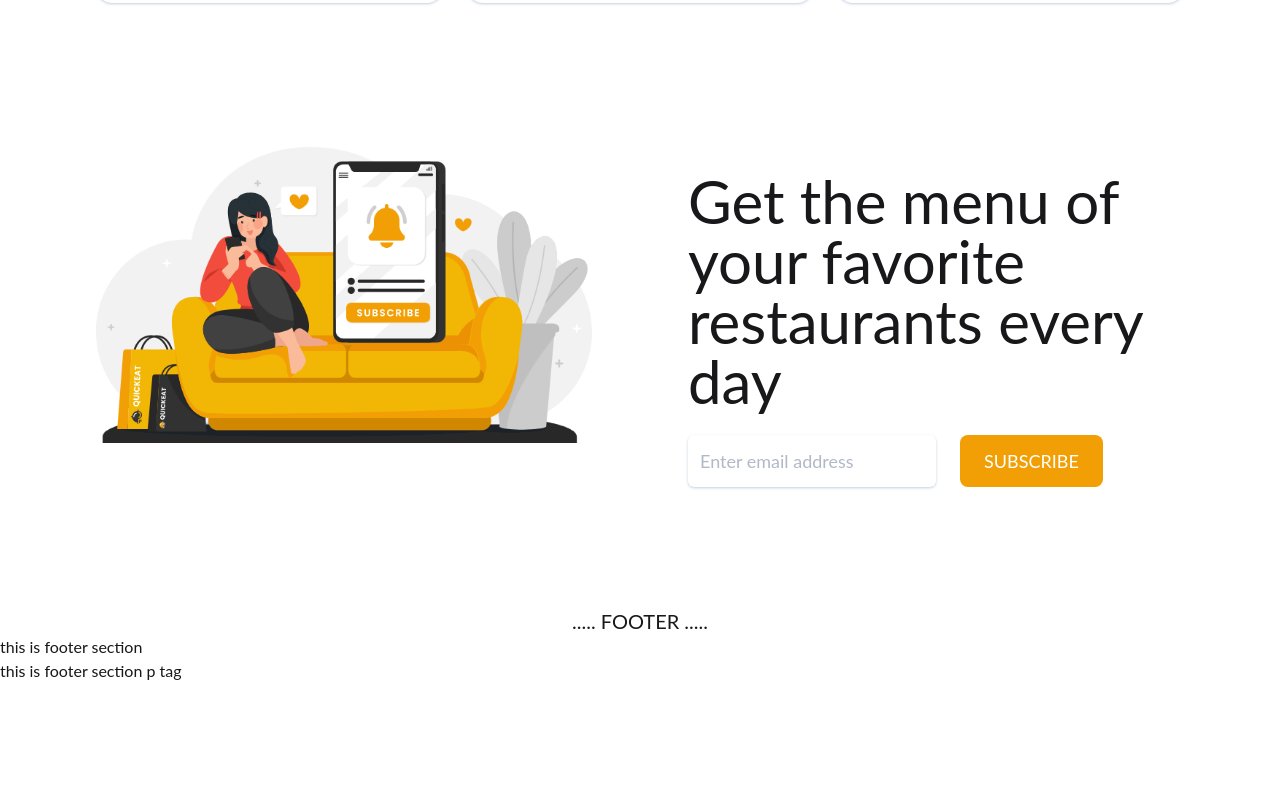
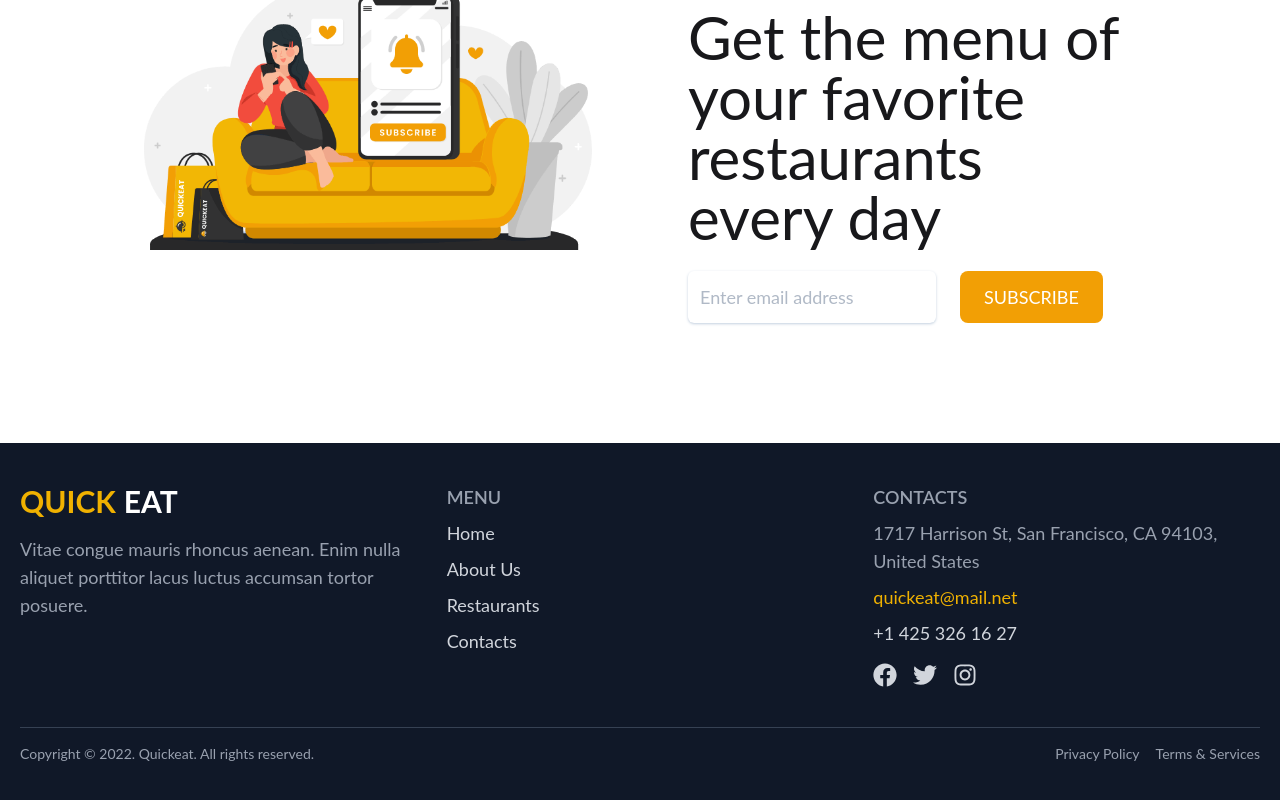
Before and after one commit to pxgacademy/Food-Swift-Quantum-Devs, a React (Vite) app: page / in a window 1280 px wide. Shown: the part 1657-2457 px from the top of the page. Before the commit the page ends 2340 px from the top, so only its background shows below. Built offline with nearby package versions, Linux system fonts and the light colour scheme; no server answers.

Commit message:
footer added

```diff
--- a/src/pages/main-layout-pages/home/home/Home.jsx
+++ b/src/pages/main-layout-pages/home/home/Home.jsx
@@ -1,21 +1,18 @@
 import PageContainer from "../../../../components/containers/PageContainer";
-import useContextValue from "../../../../hooks/useContextValue";
+
 import AtAGlance from "../at-a-glance/AtAGlance";
 import Banner from "../banner/Banner";
 import HowToWork from "../how-to-work/HowToWork";
 import Subscribe from "../subscribe/Subscribe";
 
 const Home = () => {
-  const { name } = useContextValue();
   return (
-    <div>
-      <h2 className="text-5xl font-semibold text-center my-16">{name}</h2>
+    <PageContainer>
       <Banner></Banner>
       <HowToWork></HowToWork>
       <AtAGlance></AtAGlance>
       <Subscribe></Subscribe>
-    </div>
-
+    </PageContainer>
   );
 };
 
--- a/src/shared-components/footer/Footer.jsx
+++ b/src/shared-components/footer/Footer.jsx
@@ -1,12 +1,74 @@
-import React from "react";
+import { Link } from "react-router-dom";
+import { FaFacebook, FaTwitter, FaInstagram } from "react-icons/fa";
 
 const Footer = () => {
   return (
-    <div>
-      <h3 className="text-xl text-center">..... FOOTER ..... </h3>
-      <p>this is footer section</p>
-      <p>this is footer section p tag</p>
-    </div>
+    <footer className="bg-gray-900 w-full text-gray-300 py-10 px-5">
+      <div className="max-w-7xl mx-auto grid grid-cols-1 sm:grid-cols-2 md:grid-cols-3 gap-10 text-center md:text-left ">
+        {/* Left Section */}
+        <div>
+          <h2 className="text-3xl font-bold text-white flex justify-center md:justify-start items-center gap-2">
+            <span className="text-yellow-500">QUICK</span>EAT
+          </h2>
+          <p className="mt-4 text-gray-400 text-lg">
+            Vitae congue mauris rhoncus aenean. Enim nulla aliquet porttitor
+            lacus luctus accumsan tortor posuere.
+          </p>
+        </div>
+        {/* Middle Section */}
+        <div>
+          <h3 className="text-lg font-semibold text-gray-400">MENU</h3>
+          <ul className="mt-2 space-y-2 text-lg">
+            <li>
+              <Link to="/" className="hover:text-yellow-500">
+                Home
+              </Link>
+            </li>
+            <li>
+              <Link to="/about" className="hover:text-yellow-500">
+                About Us
+              </Link>
+            </li>
+            <li>
+              <Link to="/restaurants" className="hover:text-yellow-500">
+                Restaurants
+              </Link>
+            </li>
+            <li>
+              <Link to="/contact" className="hover:text-yellow-500">
+                Contacts
+              </Link>
+            </li>
+          </ul>
+        </div>
+        {/* Right Section */}
+        <div className="sm:col-span-2 md:col-span-1">
+          <h3 className="text-lg font-semibold text-gray-400">CONTACTS</h3>
+          <p className="mt-2 text-gray-400 text-lg">
+            1717 Harrison St, San Francisco, CA 94103, United States
+          </p>
+          <p className="mt-2 text-yellow-500 text-lg">quickeat@mail.net</p>
+          <p className="mt-2 text-lg">+1 425 326 16 27</p>
+          <div className="flex justify-center md:justify-start mt-4 space-x-4">
+            <FaFacebook className="text-2xl hover:text-yellow-500 cursor-pointer" />
+            <FaTwitter className="text-2xl hover:text-yellow-500 cursor-pointer" />
+            <FaInstagram className="text-2xl hover:text-yellow-500 cursor-pointer" />
+          </div>
+        </div>
+      </div>
+      {/* Footer Bottom */}
+      <div className=" max-w-7xl mx-auto mt-10 border-t border-gray-700 pt-4 text-gray-400 text-center text-sm md:flex md:justify-between">
+        <p>Copyright © 2022. Quickeat. All rights reserved.</p>
+        <div className="flex justify-center md:justify-end space-x-4 mt-2 md:mt-0">
+          <Link to="/privacy" className="hover:text-yellow-500">
+            Privacy Policy
+          </Link>
+          <Link to="/terms" className="hover:text-yellow-500">
+            Terms & Services
+          </Link>
+        </div>
+      </div>
+    </footer>
   );
 };
 
```
